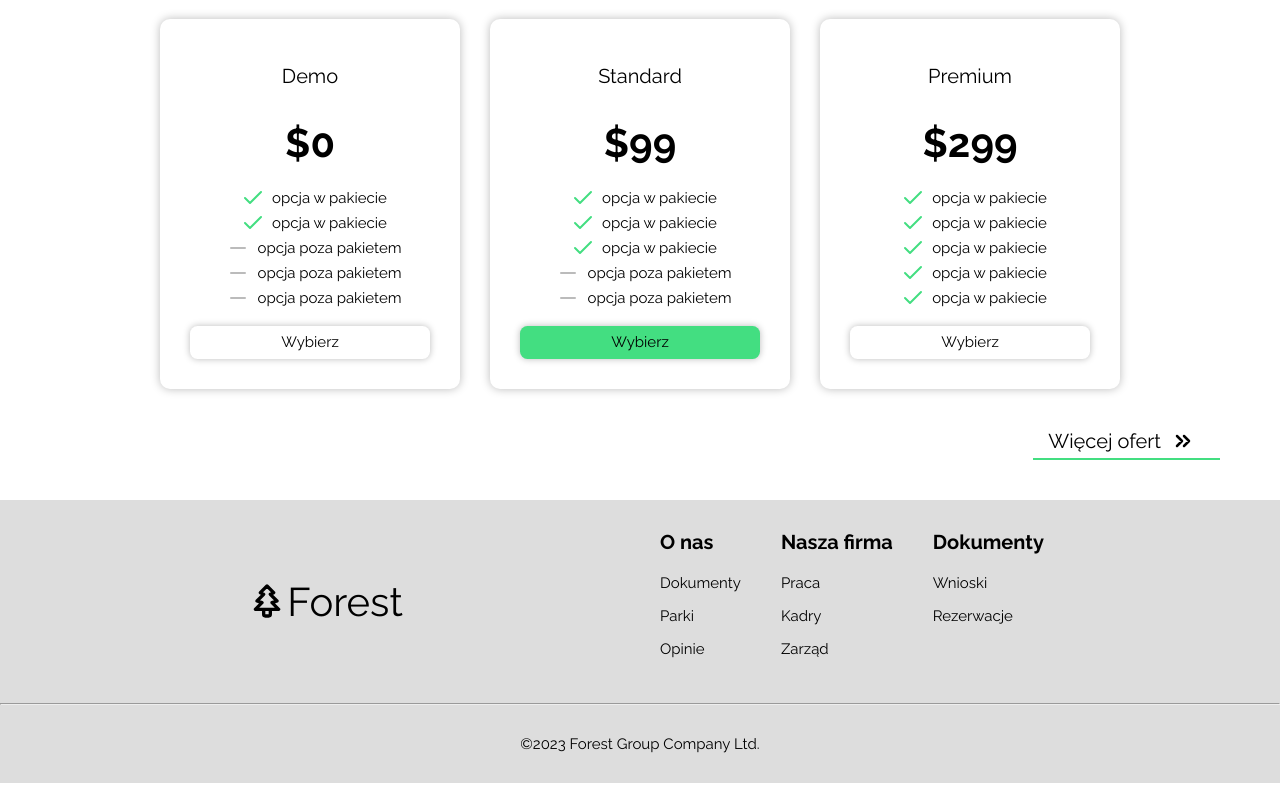
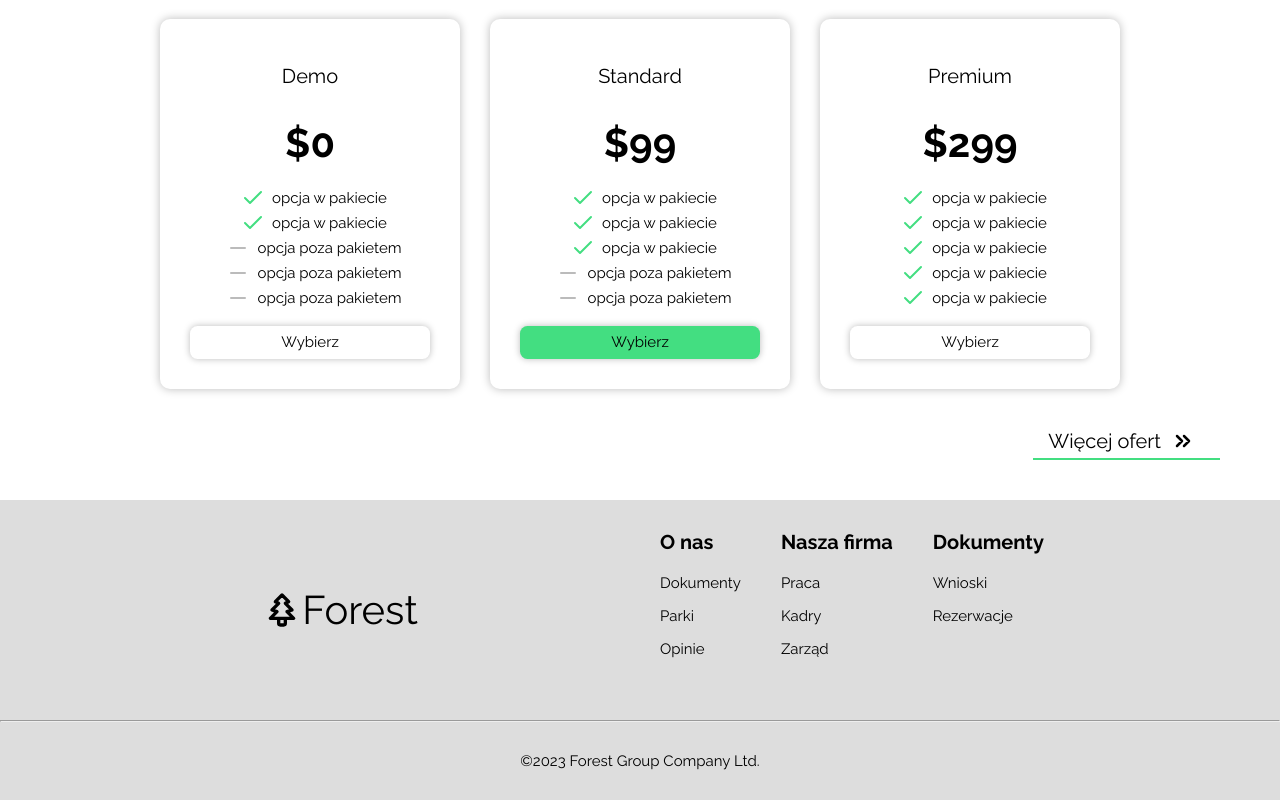
Before and after one commit to lilunia/Forest, a plain HTML site: page index.html in a window 1280 px wide. Shown: the part 1284-2084 px from the top of the page. Drawn offline with Linux system fonts and the light colour scheme.

Commit message:
added .wrapper to nav, modified footer position, improve section offer

```diff
--- a/index.html
+++ b/index.html
@@ -16,6 +16,7 @@
 <body>
 
     <nav class="nav">
+    <div class="wrapper">
         <div class="nav__name-company">
             <h2><a href="index.html" href="#home"><img class="tree-img" src="dist/img/christmas-tree.svg" alt="">Forest</a></h2>
         </div>
@@ -29,6 +30,7 @@
             <a href="index.html#aboutus">O nas</a>
             <a href="index.html#offer">Oferta</a>
             <a href="contact.html">Kontakt</a>
+        </div>
     </div>
 
 </nav>
@@ -126,8 +128,7 @@
                     </div>
 
                 </div>
-                <div class="offer__more"><button class="offer__more-btn"><a href="offers.html">Więcej ofert<img
-                                class="right-img" src="dist/img/chevrons-right.svg" alt=""></a></button></div>
+                <div class="offer__more"><button class="offer__more-btn"><a href="offers.html">Więcej ofert<img class="right-img" src="dist/img/chevrons-right.svg" alt=""></a></button></div>
 
             </div>
 
@@ -141,7 +142,7 @@
 
     <footer class="footer">
 
-    <div class="footer__wrapper">
+    <div class="wrapper">
         <p class="footer__company-name tree"><img class="tree-img" src="dist/img/christmas-tree.svg" alt="">Forest</p>
         <div class="footer__box">
             <div class="footer__box-col">
@@ -165,7 +166,6 @@
             </div>
         </div>
     </div>
-
     <hr>
     <p class="footer__copy">&copy;2023 Forest Group Company Ltd.</p>
 </footer>
--- a/src/sass/style.scss
+++ b/src/sass/style.scss
@@ -13,11 +13,13 @@
 	max-width: 1200px;
 }
 body {
+	position: static;
+	min-height: 100vh;
 	font-family: 'Raleway', sans-serif;
-	position: static;
 }
 html {
 	// font-size: 62.5%;
+	position: relative;
 	font-size: 10px;
 	scroll-behavior: smooth;
 }
@@ -71,19 +73,20 @@ a {
 // NAV
 .nav {
 	position: sticky;
-	display: flex;
-	justify-content: space-between;
-	align-items: center;
 	top: 0;
 	right: 0;
-	padding: 1em;
-	width: 100%;
-	height: 6rem;
-	line-height: 6em;
-	background: none;
-	// background-color: $main-color;
 	background-color: $pure-white;
 	z-index: 100;
+	.wrapper {
+		display: flex;
+		justify-content: space-between;
+		align-items: center;
+		padding: 1em;
+		width: 100%;
+		height: 6rem;
+		line-height: 6em;
+		background: none;
+	}
 
 	&__name-company {
 		h2 {
@@ -358,6 +361,7 @@ a {
 //Offer
 .offer {
 	margin-bottom: 2em;
+	padding-bottom: 30rem;
 
 	&-heading {
 		margin: 1em 0;
@@ -411,7 +415,6 @@ a {
 		justify-content: center;
 		align-items: center;
 		flex-wrap: wrap;
-		min-height: calc(50vh - 6rem);
 	}
 
 	&__card {
@@ -546,20 +549,25 @@ a {
 }
 //FOOTER
 .footer {
+	position: absolute;
 	display: flex;
+	justify-content: center;
+	align-items: center;
 	flex-direction: column;
-	justify-content: end;
-	height: 100%;
-	// height: 35rem;
+	bottom: 0;
+	left: 0;
+	margin-top: auto;
+	width: 100%;
+	height: 30rem;
+	z-index: 90;
 	background-color: $grey-white;
-
-	&__wrapper {
+	.wrapper {
 		display: flex;
-		flex-direction: column;
+		justify-content: end;
 		flex-wrap: wrap;
+		height: 100%;
 		margin: 2em 1em;
 	}
-
 	&__company-name {
 		display: flex;
 		justify-content: center;
@@ -594,9 +602,14 @@ a {
 		justify-content: center;
 		align-items: center;
 		margin: 2em auto;
+		width: 100%;
 		font-size: 1.5em;
 	}
+	hr{
+		width: 100%;
+	}
 }
+
 //CONTACT
 
 .contact {
```
Also changed, not shown: contact.html (+3 -2 lines), offers.html (+3 -2 lines), dist/css/style.min.css, 3 other files. Lines whose indentation alone changed are shown as unchanged.
